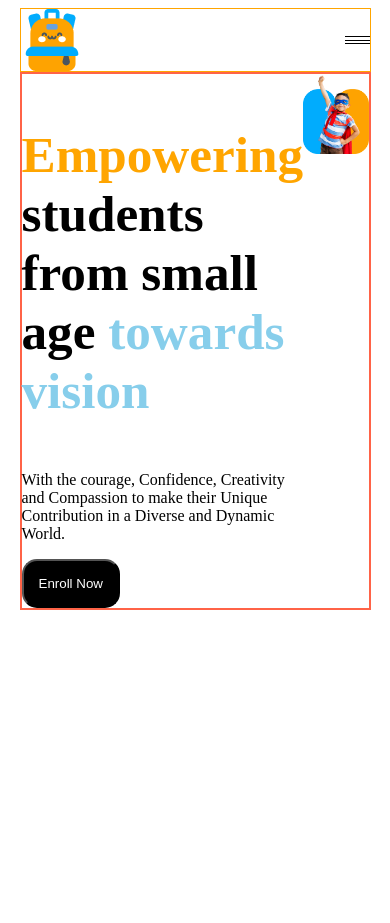
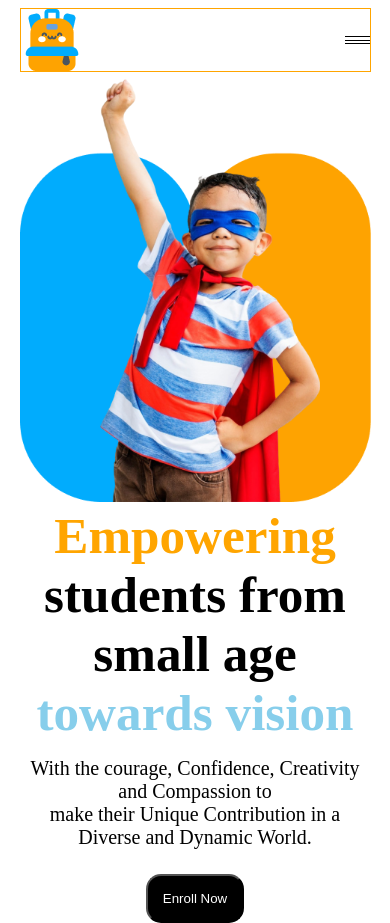
Before and after one commit to shamim-mahmud1/assignment-2-by-shamim, a plain HTML site: page index.html in a window 390 px wide. Before the commit the page ends 844 px from the top, so only its background shows below. Drawn offline with Linux system fonts and the light colour scheme.

Commit message:
nav and banner complete with respossive

```diff
--- a/index.html
+++ b/index.html
@@ -32,10 +32,12 @@
     <h1 class="emp-h1"><span class="org">Empowering</span>
         students from small age <span class="sk">towards vision</span>
     </h1>
-    <p>
-        With the courage, Confidence, Creativity and Compassion to make their Unique Contribution in a Diverse and Dynamic World.
+    <p class="with-p">
+        With the courage, Confidence, Creativity and Compassion to <br> make their Unique Contribution in a Diverse and Dynamic World.
     </p>
-    <button class="btn-e">Enroll Now</button>
+    <div class="btn-r">
+        <button class="btn-e">Enroll Now</button>
+    </div>
         </div>
   <div class="child-2">
     <img class="ima" src="assets/hero-kids.png" alt="">
--- a/styles/style.css
+++ b/styles/style.css
@@ -63,6 +63,10 @@ cursor: pointer;
     font-size: 3.2rem;
     font-weight:600;
 }
+.with-p{
+    font-size: 1.25rem;
+    font-weight: 500;
+}
 .org{
 color: orange;
 }
@@ -70,9 +74,10 @@ color: orange;
     color: skyblue;
 }
 .banner-pr{
-    border: 2px solid tomato;
+    /* border: 2px solid tomato; */
     display: flex;
-    justify-content: space-evenly;
+    justify-content: center;
+    align-items: center;
 }
 .child-2{
 
@@ -109,11 +114,36 @@ color: orange;
     justify-content: space-between;
 
     }
-    /* .line-2{
-        background-color:black;
-      width: 20%;
-      height: .5px;
-      width: 15px;
-      cursor: pointer;
-    } */
+
+    .banner-pr{
+display: flex;
+flex-direction: column;
+flex-direction: column-reverse;
+
+    }
+    .emp-h1{
+        margin: 0px auto;
+        padding: 0px;
+        text-align: center;
+        align-items: center;
+        justify-content: center;
+    }
+    .with-p{
+        margin: 0 auto;
+        padding: 0;
+        text-align: center;
+        align-items: center;
+        justify-content: center;
+        margin-top: 15px;
+    }
+    .btn-e{
+        text-align: center;
+        align-items: center;
+        justify-content: center;
+        margin: 0 auto;
+    }
+    .btn-r{
+       text-align: center;
+       margin-top: 25px;
+    }
 }
```
